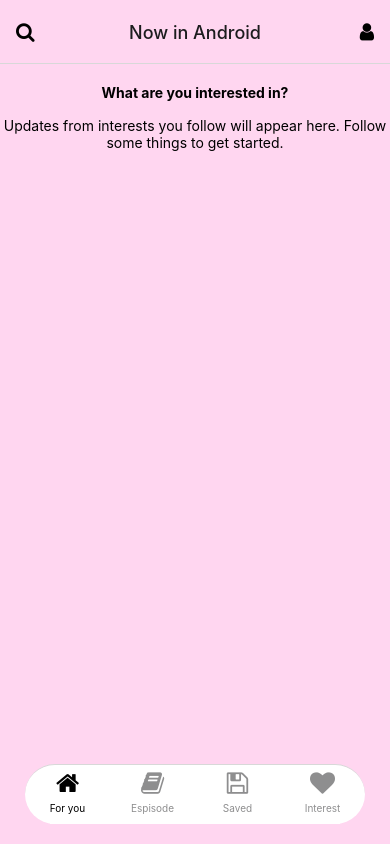
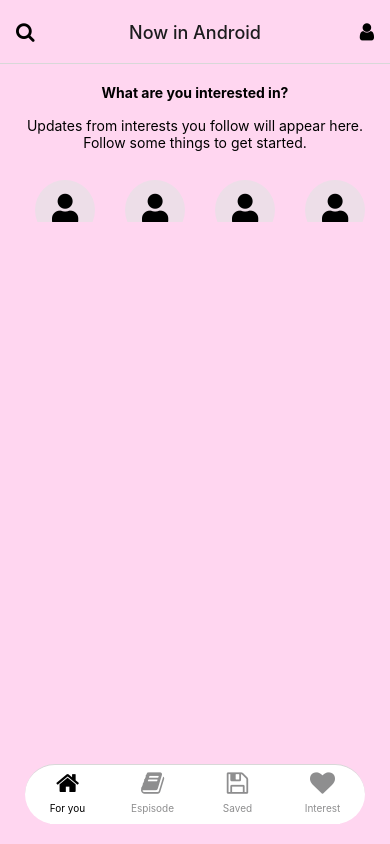
Before and after one commit to TalJa1/ReactNativeProj, a React Native app: screen /Root in a window 390 px wide. Built offline with nearby package versions, Linux system fonts and the light colour scheme.

Commit message:
Update Home.tsx

```diff
--- a/pages/Home.tsx
+++ b/pages/Home.tsx
@@ -5,7 +5,16 @@ import {
   RefreshControl,
   ScrollView,
 } from "react-native";
+import Icon from "react-native-vector-icons/FontAwesome5";
 import { useState, useCallback } from "react";
+
+interface User {
+  name: string;
+}
+
+interface RenderUserProps {
+  name: string;
+}
 
 const Home = () => {
   const [refreshing, setRefreshing] = useState(false);
@@ -18,7 +27,7 @@ const Home = () => {
     }, 0);
   }, []);
 
-  const user = [
+  const user: User[] = [
     {
       name: "st",
     },
@@ -48,6 +57,17 @@ const Home = () => {
     },
   ];
 
+  const RenderUser: React.FC<RenderUserProps> = ({ name }) => {
+    return (
+      <View>
+        <View style={style.userDisp}>
+          <Icon name="user" size={30} solid />
+        </View>
+        <Text style={{ textAlign: "center" }}>{name}</Text>
+      </View>
+    );
+  };
+
   return (
     <ScrollView
       refreshControl={
@@ -57,16 +77,35 @@ const Home = () => {
         flexDirection: "column",
         flex: 1,
         backgroundColor: "#ffd6f0",
+        paddingHorizontal: 10,
       }}
     >
-      <View style={{ flex: 0.5 }}>
+      <View style={{ flex: 1 }}>
         <Text style={style.textHeader}>What are you interested in?</Text>
         <Text style={style.textDes}>
           Updates from interests you follow will appear here. Follow some things
           to get started.
         </Text>
       </View>
-      <View style={{ flex: 1 }}></View>
+      <View style={{ flex: 1 }}>
+        <ScrollView horizontal>
+          {user.map((va, ind) => {
+            return (
+              <View
+                key={ind}
+                style={{
+                  height: 150,
+                  display: "flex",
+                  justifyContent: "center",
+                }}
+              >
+                <RenderUser name={va.name} />
+              </View>
+            );
+          })}
+        </ScrollView>
+        <ScrollView></ScrollView>
+      </View>
       <View style={{ flex: 1 }}></View>
     </ScrollView>
   );
@@ -82,6 +121,15 @@ const style = StyleSheet.create({
     textAlign: "center",
     paddingTop: 16,
   },
+  userDisp: {
+    marginHorizontal: 15,
+    borderRadius: 30,
+    justifyContent: "center", // Center the icon vertically
+    alignItems: "center", // Center the icon horizontally
+    width: 60,
+    height: 60,
+    backgroundColor: "#EDDEE8",
+  },
 });
 
 export default Home;
```
